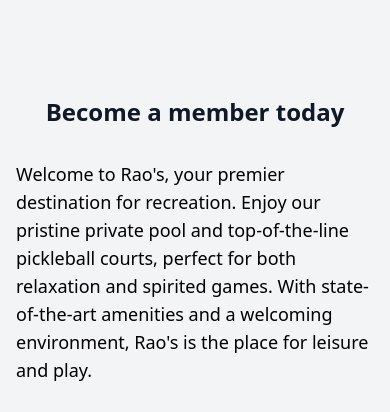
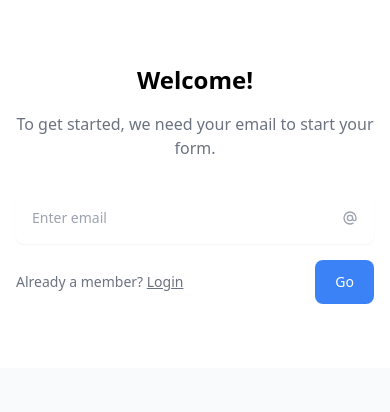
Before and after one commit to WormWaffles/RaosPool, a Flask app: page /join in a window 390 px wide. Shown: the part 72-484 px from the top of the page. Run offline with Flask 3, Linux system fonts and the light colour scheme; some libraries are stand-ins or nearby versions; grey boxes are pictures that could not be loaded.

Commit message:
email functionality working

```diff
--- a/app.py
+++ b/app.py
@@ -1,12 +1,14 @@
 from flask import Flask, render_template, request, redirect, url_for, flash, session, g, abort
 import requests
 import os
-from src.models import db, Member, Emp
+from src.models import db, Member, Emp, Code, Membership
 from src.members import members
 from src.emps import emps
+from src.codes import codes
 from dotenv import load_dotenv
 from flask_bcrypt import Bcrypt
-
+from flask_mail import Mail, Message
+import uuid
 
 
 
@@ -31,7 +33,15 @@ db.init_app(app)
 
 
 # variables
-app.secret_key = "secret key"
+app.config['secret_key'] = os.getenv('SECRET_KEY')
+app.config['MAIL_SERVER'] = 'smtp.gmail.com'
+app.config['MAIL_PORT'] = 587
+app.config['MAIL_USE_TLS'] = True
+app.config['MAIL_USERNAME'] = os.getenv('MAIL_USERNAME')
+app.config['MAIL_PASSWORD'] = os.getenv('MAIL_PASSWORD')  # Use an app-specific password if necessary
+app.config['MAIL_DEFAULT_SENDER'] = os.getenv('DEFAULT_SENDER')
+
+mail = Mail(app)
 
 # AWS S3 connection (for member photos)
 
@@ -41,6 +51,18 @@ def before_request():
     g.user = None
     if 'email' in session:
         g.user = session['email']
+
+def send_email(email, subject, body):
+    code = codes.create_code(email=email)
+    token = Code.get_email_token(code)
+    msg = Message("Rao's: Create Membership", sender='colin8297@gmail.com', recipients=[email])
+    msg.body = f'''
+    Click the link to create your membership:
+    {url_for("create", token=token, _external=True)}
+
+    If you did not make this request, ignore this email.
+    '''
+    mail.send(msg)
 
 @app.route('/')
 def index():
@@ -65,24 +87,36 @@ def contact():
 @app.route('/join', methods=['GET', 'POST'])
 def join():
     if request.method == 'POST':
-        # get a lot of infor
-        fname = request.form['fname']
-        lname = request.form['lname']
+        # get email from user
         email = request.form['email']
-        phone = request.form['phone']
-        option = request.form.get('option', '')
-        print(fname, lname, email, phone) # save to database [todo] ************
-        print(option)
-        if fname:
-            # send email to the email address [todo] ************
-            return render_template('confirmation.html', name=fname)
-        else:
-            flash('Invalid email or code', 'error') # this does not work, no error shown
+        if not email:
+            flash('Email is required', 'error')
+            return render_template('join.html')
+        # check if email is already in use
+        if members.get_membership_by_email(email):
+            flash('Email is already in use', 'error')
+            return render_template('join.html')
+        # add email to codes table
+        if codes.get_code_by_email(email):
+            codes.delete_code(email)
+        # code = codes.create_code(email=email)
+        # token = Code.get_email_token(code)
+        # send email to user
+        send_email(email, 'Join', 'Click the link to join')
+        return render_template('check_email.html', email=email)
     return render_template('join.html')
 
 @app.route('/confirmation')
 def confirmation():
     return render_template('confirmation.html')
+
+@app.route('/create')
+def create():
+    token = request.args.get('token')
+    email = Code.verify_email_token(token)
+    if email:
+        return render_template('create.html', email=email)
+    return redirect(url_for('join'))
 
 @app.route('/account')
 def account():
@@ -156,3 +190,7 @@ def checkin_post():
 @app.errorhandler(404)
 def page_not_found(e):
     return render_template('error.html'), 404
+
+
+if __name__ == '__main__':
+    app.run(debug=True)
--- a/templates/_layout.html
+++ b/templates/_layout.html
@@ -14,11 +14,41 @@
     <script src="https://cdn.tailwindcss.com"></script>
 </head>
 
+{% with messages = get_flashed_messages() %}
+{% if messages %}
+<div id="remove" class="flex items-center justify-between gap-4 bg-blue-500 px-4 py-3 text-white">
+    <p class="text-sm font-medium">
+        {% for message in messages %}
+        {{ message }}
+        {% endfor %}
+    </p>
+
+    <button id="dismiss" aria-label="Dismiss" class="shrink-0 rounded-lg bg-black/10 p-1 transition hover:bg-black/20">
+        <svg xmlns="http://www.w3.org/2000/svg" class="h-5 w-5" viewBox="0 0 20 20" fill="currentColor">
+            <path fill-rule="evenodd"
+                d="M4.293 4.293a1 1 0 011.414 0L10 8.586l4.293-4.293a1 1 0 111.414 1.414L11.414 10l4.293 4.293a1 1 0 01-1.414 1.414L10 11.414l-4.293 4.293a1 1 0 01-1.414-1.414L8.586 10 4.293 5.707a1 1 0 010-1.414z"
+                clip-rule="evenodd" />
+        </svg>
+    </button>
+</div>
+
+<script>
+    document.getElementById('dismiss').addEventListener('click', function() {
+        var element = document.getElementById('remove');
+        if (element) {
+            element.remove();
+        }
+    });
+</script>
+{% endif %}
+{% endwith %}
+
 <body>
     <!--[if lt IE 7]>
             <p class="browsehappy">You are using an <strong>outdated</strong> browser. Please <a href="#">upgrade your browser</a> to improve your experience.</p>
         <![endif]-->
     <header>
+
         <body>
             <nav class="relative px-4 py-4 flex justify-between items-center bg-white">
                 <a class="text-3xl font-bold leading-none" href="/">
@@ -210,7 +240,7 @@
             </li>
 
             <li>
-                <a class="text-gray-700 transition hover:text-gray-700/75" href="/apply"> Careers </a>
+                <a class="text-gray-700 transition hover:text-gray-700/75" href="/apply"> Employment </a>
             </li>
 
             <li>
--- a/templates/index.html
+++ b/templates/index.html
@@ -18,7 +18,7 @@
             <h1 class="text-3xl font-extrabold sm:text-5xl">
                 The best spot for
 
-                <strong class="block font-extrabold text-blue-600"> Leasure and Play. </strong>
+                <strong class="block font-extrabold text-blue-600"> Leisure and Play. </strong>
             </h1>
 
             <p class="mt-4 max-w-lg sm:text-xl/relaxed">
--- a/templates/join.html
+++ b/templates/join.html
@@ -1,108 +1,44 @@
 {% extends '_layout.html' %}
 
 {% block body %}
-<section class="bg-gray-100">
-    <div class="mx-auto max-w-screen-xl px-4 py-16 sm:px-6 lg:px-8">
-        <div class="grid grid-cols-1 gap-x-16 gap-y-8 lg:grid-cols-5">
-            <div class="lg:col-span-2 lg:py-12">
-                <div class="sm:flex sm:items-center py-8 sm:justify-between">
-                    <div class="text-center sm:text-left">
-                        <h1 class="text-2xl font-bold text-gray-900 sm:text-3xl">Become a member today</h1>
-                    </div>
-                </div>
-                <p class="max-w-xl text-lg">
-                    Welcome to Rao's, your premier destination for recreation.
-                    Enjoy our pristine private pool and top-of-the-line pickleball courts,
-                    perfect for both relaxation and spirited games. With state-of-the-art amenities
-                    and a welcoming environment, Rao's is the place for leisure and play.
-                </p>
 
-                <div class="mt-8">
-                    <a href="#" class="text-2xl font-bold text-blue-600"> 0151 475 4450 </a>
+<div class="mx-auto max-w-screen-xl px-4 py-16 sm:px-6 lg:px-8">
+    <div class="mx-auto max-w-lg text-center">
+        <h1 class="text-2xl font-bold sm:text-3xl">Welcome!</h1>
 
-                    <address class="mt-2 not-italic">1903 Adams Farm Pkwy, Greensboro, NC 27407</address>
-                </div>
-            </div>
+        <p class="mt-4 text-gray-500">
+            To get started, we need your email to start your form.
+        </p>
+    </div>
 
-            <div class="rounded-lg bg-white p-8 shadow-lg lg:col-span-3 lg:p-12">
-                <form action="/join" method="post" class="space-y-4">
-                    <div class="grid grid-cols-1 gap-4 sm:grid-cols-2">
+    <form action="/join" method="post" class="mx-auto mb-0 mt-8 max-w-md space-y-4">
+        <div>
+            <label for="email" class="sr-only">Email</label>
 
-                        <div>
-                            <label class="sr-only" for="fname">First name</label>
-                            <input class="w-full rounded-lg border border-gray-200 p-3 text-sm" placeholder="First name" type="text"
-                                id="fname" name="fname" />
-                        </div>
+            <div class="relative">
+                <input type="email" class="w-full rounded-lg border-gray-200 p-4 pe-12 text-sm shadow-sm"
+                    placeholder="Enter email" name="email" />
 
-                        <div>
-                            <label class="sr-only" for="lname">Last name</label>
-                            <input class="w-full rounded-lg border border-gray-200 p-3 text-sm" placeholder="Last name" type="text"
-                                id="lname" name="lname" />
-                        </div>
-                    </div>
-
-                    <div class="grid grid-cols-1 gap-4 sm:grid-cols-2">
-                        <div>
-                            <label class="sr-only" for="email">Email</label>
-                            <input class="w-full rounded-lg border border-gray-200 p-3 text-sm" placeholder="Email address"
-                                type="email" id="email" name="email" />
-                        </div>
-
-                        <div>
-                            <label class="sr-only" for="phone">Phone</label>
-                            <input class="w-full rounded-lg border border-gray-200 p-3 text-sm" placeholder="Phone Number"
-                                type="tel" id="phone" name="phone" />
-                        </div>
-                    </div>
-
-                    <div class="grid grid-cols-1 gap-4 text-center sm:grid-cols-3">
-                        <div>
-                            <label for="Option1"
-                                class="block w-full cursor-pointer rounded-lg border border-gray-200 p-3 text-gray-600 hover:border-black has-[:checked]:border-black has-[:checked]:bg-blue-600 has-[:checked]:text-white"
-                                tabindex="0">
-                                <input class="sr-only" id="Option1" type="radio" tabindex="-1" name="option" value="1" />
-
-                                <span class="text-sm"> Single </span>
-                            </label>
-                        </div>
-
-                        <div>
-                            <label for="Option2"
-                                class="block w-full cursor-pointer rounded-lg border border-gray-200 p-3 text-gray-600 hover:border-black has-[:checked]:border-black has-[:checked]:bg-blue-600 has-[:checked]:text-white"
-                                tabindex="0">
-                                <input class="sr-only" id="Option2" type="radio" tabindex="-1" name="option" value="2" />
-
-                                <span class="text-sm"> Couple </span>
-                            </label>
-                        </div>
-
-                        <div>
-                            <label for="Option3"
-                                class="block w-full cursor-pointer rounded-lg border border-gray-200 p-3 text-gray-600 hover:border-black has-[:checked]:border-black has-[:checked]:bg-blue-600 has-[:checked]:text-white"
-                                tabindex="0">
-                                <input class="sr-only" id="Option3" type="radio" tabindex="-1" name="option" value="3" />
-
-                                <span class="text-sm"> Family </span>
-                            </label>
-                        </div>
-                    </div>
-
-                    <div>
-                        <label class="sr-only" for="message">Message</label>
-
-                        <textarea class="w-full rounded-lg border border-gray-200 p-3 text-sm" placeholder="Message" rows="8"
-                            id="message"></textarea>
-                    </div>
-
-                    <div class="mt-4">
-                        <button type="submit"
-                            class="inline-block w-full rounded-lg bg-blue-600 px-5 py-3 font-medium text-white sm:w-auto">
-                            Submit application
-                        </button>
-                    </div>
-                </form>
+                <span class="absolute inset-y-0 end-0 grid place-content-center px-4">
+                    <svg xmlns="http://www.w3.org/2000/svg" class="size-4 text-gray-400" fill="none" viewBox="0 0 24 24"
+                        stroke="currentColor">
+                        <path stroke-linecap="round" stroke-linejoin="round" stroke-width="2"
+                            d="M16 12a4 4 0 10-8 0 4 4 0 008 0zm0 0v1.5a2.5 2.5 0 005 0V12a9 9 0 10-9 9m4.5-1.206a8.959 8.959 0 01-4.5 1.207" />
+                    </svg>
+                </span>
             </div>
         </div>
-    </div>
-</section>
+
+        <div class="flex items-center justify-between">
+            <p class="text-sm text-gray-500">
+                Already a member?
+                <a class="underline" href="/login">Login</a>
+            </p>
+
+            <button type="submit" class="inline-block rounded-lg bg-blue-500 px-5 py-3 text-sm font-medium text-white">
+                Go
+            </button>
+        </div>
+    </form>
+</div>
 {% endblock %}
```
Also changed, not shown: database_schema.sql (+7 -0 lines), src/codes.py (added, +70 -0 lines), src/emps.py (+9 -0 lines), src/members.py (+9 -0 lines), src/models.py (+49 -0 lines), templates/check_email.html (added, +16 -0 lines), templates/create.html (added, +108 -0 lines), src/memberships.py (added), static/styles/_layout.css (deleted).
